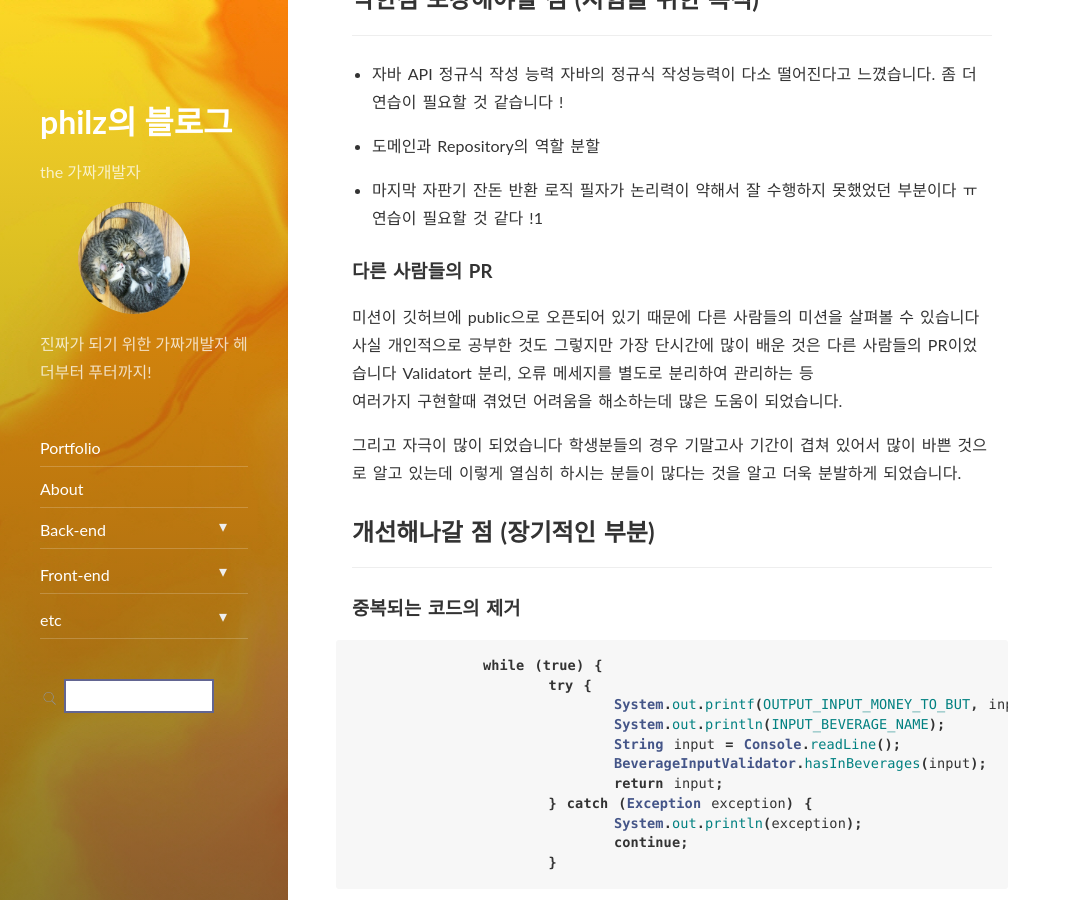
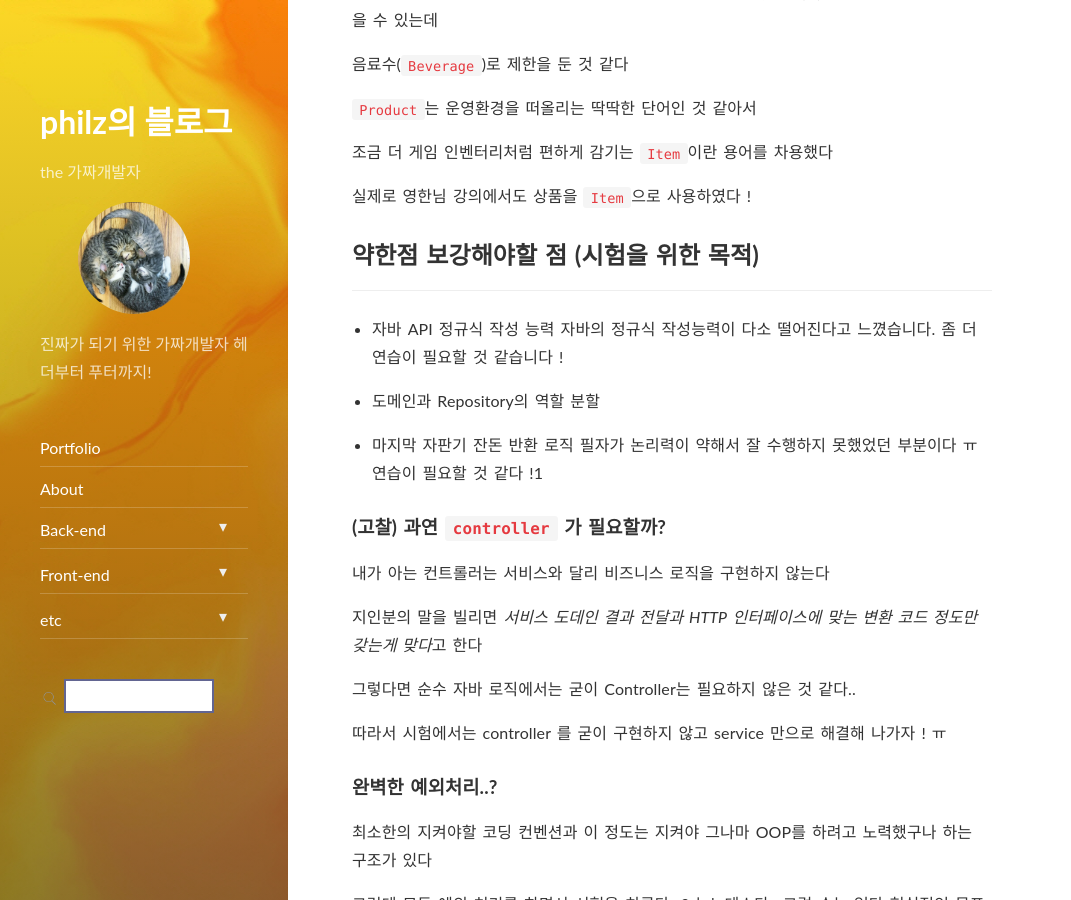
Before and after one commit to progress0407/progress0407.github.io, a Jekyll site: the page built from _posts/backend/wooteco/2021-12-12-wooteco-procourse03.md, in a window 1280 px wide and 900 px high, scrolled down 5317 px. Shown: the whole window, without its empty margins (0-1071 px from the left). Built offline with Jekyll 4.4.1, drawn with Linux system fonts in a browser that asks for light colours; nearby versions of some CDN libraries; some of the changed text lies outside the part shown.

Commit message:
우테코 파이널 준비

````diff
--- a/_posts/backend/wooteco/2021-12-12-wooteco-procourse03.md
+++ b/_posts/backend/wooteco/2021-12-12-wooteco-procourse03.md
@@ -117,6 +117,16 @@ SublimeText에선
 
 자연스럽게 객체 지향에 대해 습관적으로 생각해보게 되었습니다
 
+### 다른 사람들의 PR
+
+미션이 깃허브에 public으로 오픈되어 있기 때문에 다른 사람들의 미션을 살펴볼 수 있습니다
+사실 개인적으로 공부한 것도 그렇지만 가장 단시간에 많이 배운 것은 다른 사람들의 PR이었습니다
+Validatort 분리, 오류 메세지를 별도로 분리하여 관리하는 등
+여러가지 구현할때 겪었던 어려움을 해소하는데 많은 도움이 되었습니다.
+
+그리고 자극이 많이 되었습니다 학생분들의 경우 기말고사 기간이 겹쳐 있어서 많이 바쁜 것으로 알고 있는데
+이렇게 열심히 하시는 분들이 많다는 것을 알고 더욱 분발하게 되었습니다.
+
 ### 객체지향 학습을 위해 공부한 자료들
 
 #### 백기선님 Java 스터디 (멤버십)
@@ -213,15 +223,21 @@ ERROR_NOT_NUMBER = ERROR_PREFIX + INPUT_PREFIX + "숫자이어야 합니다.";
   필자가 논리력이 약해서 잘 수행하지 못했었던 부분이다 ㅠ
   연습이 필요할 것 같다 !1
 
-### 다른 사람들의 PR
+### (고찰) 과연 `controller` 가 필요할까?
 
-미션이 깃허브에 public으로 오픈되어 있기 때문에 다른 사람들의 미션을 살펴볼 수 있습니다
-사실 개인적으로 공부한 것도 그렇지만 가장 단시간에 많이 배운 것은 다른 사람들의 PR이었습니다
-Validatort 분리, 오류 메세지를 별도로 분리하여 관리하는 등
-여러가지 구현할때 겪었던 어려움을 해소하는데 많은 도움이 되었습니다.
+내가 아는 컨트롤러는 서비스와 달리 비즈니스 로직을 구현하지 않는다
 
-그리고 자극이 많이 되었습니다 학생분들의 경우 기말고사 기간이 겹쳐 있어서 많이 바쁜 것으로 알고 있는데
-이렇게 열심히 하시는 분들이 많다는 것을 알고 더욱 분발하게 되었습니다.
+지인분의 말을 빌리면 *서비스 도데인 결과 전달과 HTTP 인터페이스에 맞는 변환 코드 정도만 갖는게 맞다*고 한다
+
+그렇다면 순수 자바 로직에서는 굳이 Controller는 필요하지 않은 것 같다..
+
+따라서 시험에서는 controller 를 굳이 구현하지 않고 service 만으로 해결해 나가자 ! ㅠ
+
+### 완벽한 예외처리..?
+
+최소한의 지켜야할 코딩 컨벤션과 이 정도는 지켜야 그나마 OOP를 하려고 노력했구나 하는 구조가 있다
+
+그런데 모든 예외 처리를 하면서 시험을 치룬다...? 논노데스다.. 그럴 수는 없다 현실적인 목표를 두자
 
 ## 개선해나갈 점 (장기적인 부분)
 
@@ -253,9 +269,15 @@ Validatort 분리, 오류 메세지를 별도로 분리하여 관리하는 등
 
 `ItemRepository` 를
 
-동일한 Level의 클래스인 `Coin`를 참조하거나
+동일한 Level의 클래스인 `CoinRepository`를 참조하거나
 
 view단인 `InputView` 참조하고 있다
+
+#### 다른 사람들의 코드를 통한 회고
+
+`Controller` 나 `Service` 계층을 통해서
+
+`CoinRepository`, `ItemRepository`를 참조하는 방식으로 의미 없는 거미줄같은 의존 관계를 막을 수 있다 !!
 
 ### 깃 사용 방법 익히기
 
--- /dev/null
+++ b/_posts/backend/wooteco/2021-12-17-wooteco-before-final-cote.md
@@ -0,0 +1,81 @@
+---
+layout: post
+title: "우테코 최종 코딩테스트 준비"
+subtitle: "..."
+date: 2021-12-17 20:30:00 +0900
+categories: backend
+tags: wooteco
+comments: true
+---
+
+# 시험 준비를 위한 전략을 모았다 !
+
+---
+
+## 약한점 보강해야할 점 (시험을 위한 목적)
+
+---
+
+- 자바 API 정규식 작성 능력
+  자바의 정규식 작성능력이 다소 떨어진다고 느꼈습니다. 좀 더 연습이 필요할 것 같습니다 !
+
+- 도메인과 Repository의 역할 분할
+
+- 마지막 자판기 잔돈 반환 로직
+  필자가 논리력이 약해서 잘 수행하지 못했었던 부분이다 ㅠ
+  연습이 필요할 것 같다 !1
+
+### (고찰) 과연 `controller` 가 필요할까?
+
+내가 아는 컨트롤러는 서비스와 달리 비즈니스 로직을 구현하지 않는다
+
+지인분의 말을 빌리면 *서비스 도데인 결과 전달과 HTTP 인터페이스에 맞는 변환 코드 정도만 갖는게 맞다*고 한다
+
+그렇다면 순수 자바 로직에서는 굳이 Controller는 필요하지 않은 것 같다..
+
+따라서 시험에서는 controller 를 굳이 구현하지 않고 service 만으로 해결해 나가자 ! ㅠ
+
+### 완벽한 예외처리..?
+
+최소한의 지켜야할 코딩 컨벤션과 이 정도는 지켜야 그나마 OOP를 하려고 노력했구나 하는 구조가 있다
+
+그런데 모든 예외 처리를 하면서 시험을 치룬다...? 논노데스다.. 그럴 수는 없다 현실적인 목표를 두자
+
+## 그래서 준비할 것은?
+
+---
+
+### 초기 세팅
+
+java8 로 설정
+그래들
+
+- build.gradle UTF-8로 한건지 확인
+- git bash 테스트 코드 build now확인
+  docs확인 readme
+
+### 현실적인 코딩 순서
+
+1. 우선 기존의 방식대로 구현
+2. 리펙터링 (재구조화)
+3. 예외 케이스 Validater 구현
+4. 테스트 케이스 작성
+
+### 코딩 팁
+
+앵간하면 자료형은 성능은 신경쓰지말구
+순서가 있는 자료형으로 사용하자
+
+- Set: TreeSet, LinkedHashSet
+
+  - 이때 TreeSet 은 정렬할 때 `Comparable` 에러가 나기도 한다
+
+  ```
+  vendingmachine.domain.Item cannot be cast to java.lang.Comparable
+  ```
+
+  조치법은 `Comparable`을 상속받아서 `compareTo` 메서드를 구현하면 된다
+  (추측) `TreeSet` 이 내부적으로 자료를 정렬할때 `Comparable` 인터페이스의 `compareTo`를 사용하는 것으로 보인다
+
+- Map: LinkedHashMap
+- List: LinkedList
````
